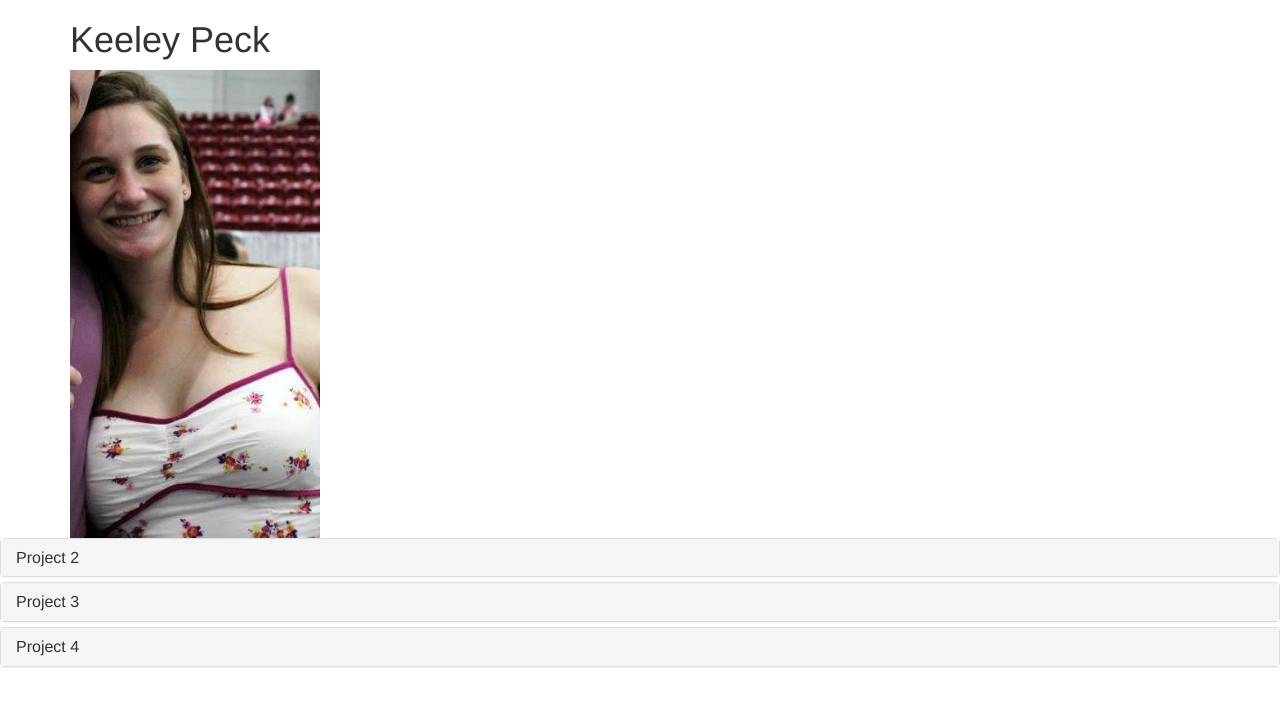
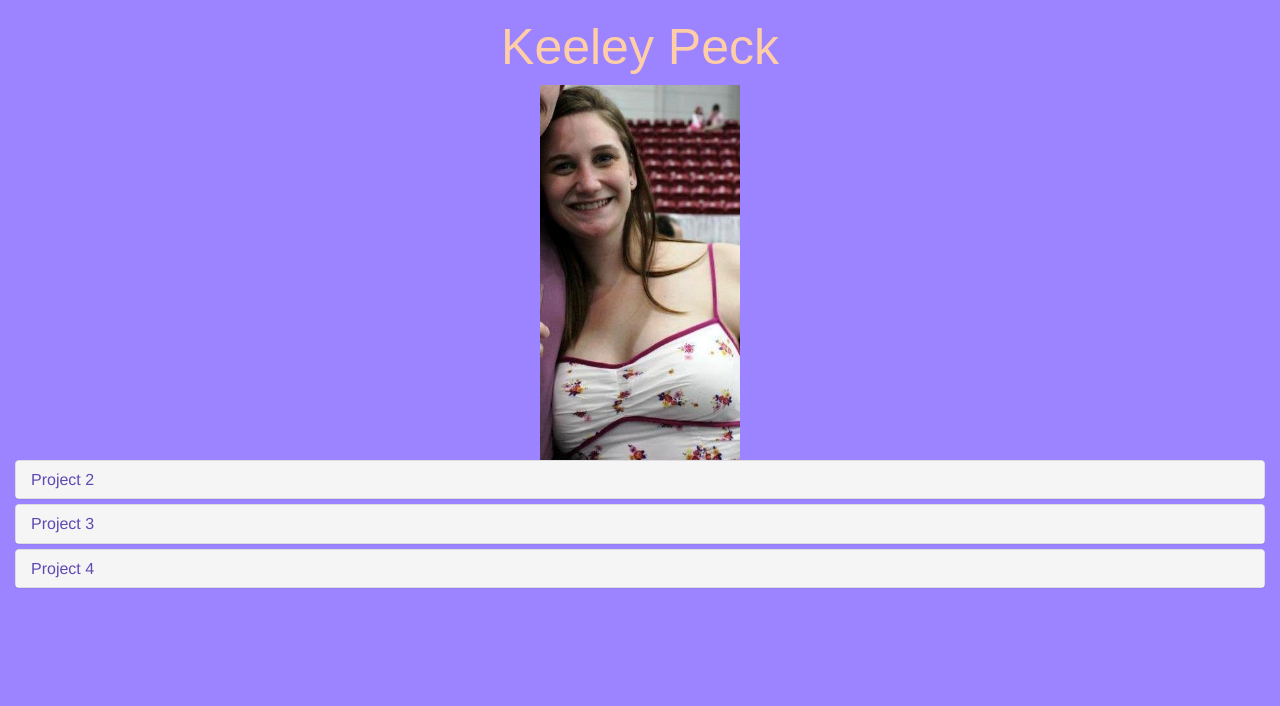
Before and after one commit to KJP8/CS15-P1, a plain HTML site: page p1.html in a window 1280 px wide. Drawn offline with nearby package versions, Linux system fonts and the light colour scheme.

Commit message:
added more styling

```diff
--- a/css/p1.css
+++ b/css/p1.css
@@ -0,0 +1,27 @@
+body{
+  background-color: #9C83FF;
+}
+
+h1 {
+  color: #FFCEA6;
+  font-family: sans-serif;
+  font-size: 50px;
+  font-weight: 500;
+}
+
+.container-fliud {
+  margin: auto;
+}
+
+.panel-default>.panel-heading+.panel-collapse>.panel-body {
+    border-top-color: #FFCEA6;
+    border-top-width: medium;
+}
+
+/* link styling */
+a:link, a:visited, a:active {
+    color: #6049B2;
+}
+a:hover {
+    color: #9C83FF;
+}
--- a/p1.html
+++ b/p1.html
@@ -7,17 +7,17 @@
     <title>Keeley Peck - CS15</title>
     <!-- Link to Bootstrap CSS -->
     <link rel="stylesheet" href="https://maxcdn.bootstrapcdn.com/bootstrap/3.3.7/css/bootstrap.min.css" integrity="sha384-BVYiiSIFeK1dGmJRAkycuHAHRg32OmUcww7on3RYdg4Va+PmSTsz/K68vbdEjh4u" crossorigin="anonymous">
-    <link rel="stylesheet" type="css/text" href="css/p1.css">
+    <link rel="stylesheet" href="css/p1.css">
   </head>
 
   <body>
-    <div class="container">
-      <h1>Keeley Peck</h1>
-      <img src="images/mainpic.jpg" alt="Keeley Peck" title="Keeley Peck" width="250"/>
+    <div class="container-fluid">
+      <h1 class="text-center">Keeley Peck</h1>
+      <img class="center-block" src="images/mainpic.jpg" alt="Keeley Peck" title="Keeley Peck" width="200"/>
     </div>
 
     <!-- Bootstrap collapsible accordian -->
-    <div class="panel-group" id="accordion" role="tablist" aria-multiselectable="true">
+    <div class="panel-group container-fluid center-block" id="accordion" role="tablist" aria-multiselectable="true">
       <div class="panel panel-default">
         <div class="panel-heading" role="tab" id="headingOne">
           <h4 class="panel-title">
```
